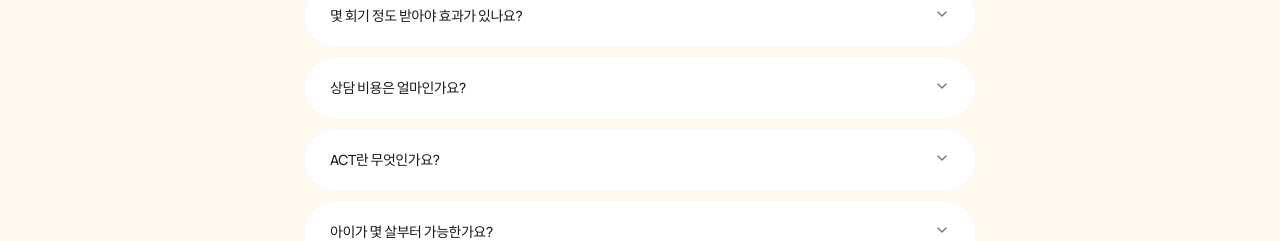
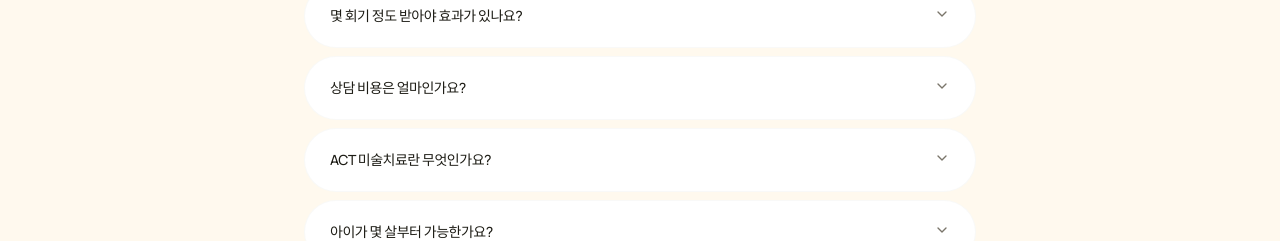
Before and after one commit to act-art-center/actartcenter.com, a Next.js app: page / in a window 1280 px wide. Shown: the part 7540-7781 px from the top of the page. Built offline with nearby package versions, Linux system fonts and the light colour scheme.

Commit message:
fix(faq): clarify ACT art therapy question

```diff
--- a/src/components/sections/FaqSection.tsx
+++ b/src/components/sections/FaqSection.tsx
@@ -35,7 +35,7 @@ const HIGHLIGHT_QUESTIONS = [
   "첫 상담은 무료라고 들었는데 무엇을 하나요?",
   "몇 회기 정도 받아야 효과가 있나요?",
   "상담 비용은 얼마인가요?",
-  "ACT란 무엇인가요?",
+  "ACT 미술치료란 무엇인가요?",
   "아이가 몇 살부터 가능한가요?",
 ] as const;
 
--- a/src/lib/constants.ts
+++ b/src/lib/constants.ts
@@ -494,7 +494,7 @@ export const FAQ_ITEMS: ReadonlyArray<{
   // ── ACT 수용전념치료 ────────────────────────────────────────────
   {
     category: "act",
-    question: "ACT란 무엇인가요?",
+    question: "ACT 미술치료란 무엇인가요?",
     answer:
       "ACT(Acceptance and Commitment Therapy, 수용전념치료)는 3세대 인지행동치료의 하나로, 심리적 유연성을 높이는 것을 목표로 합니다. 수용·인지적 탈융합·현재 순간 접촉·맥락으로서의 자기·가치·전념 행동의 6가지 핵심 프로세스를 통해 의미 있는 삶을 살 수 있도록 돕습니다.",
   },
```
